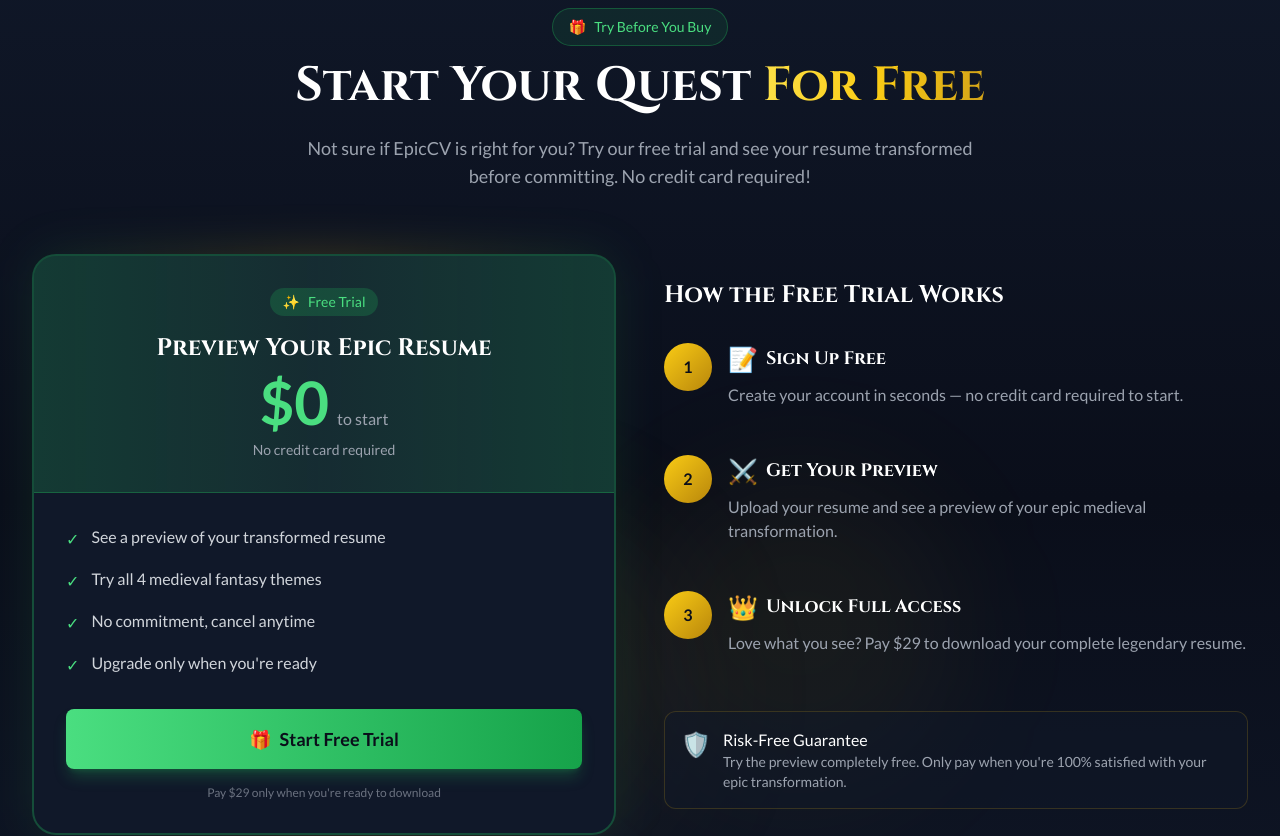
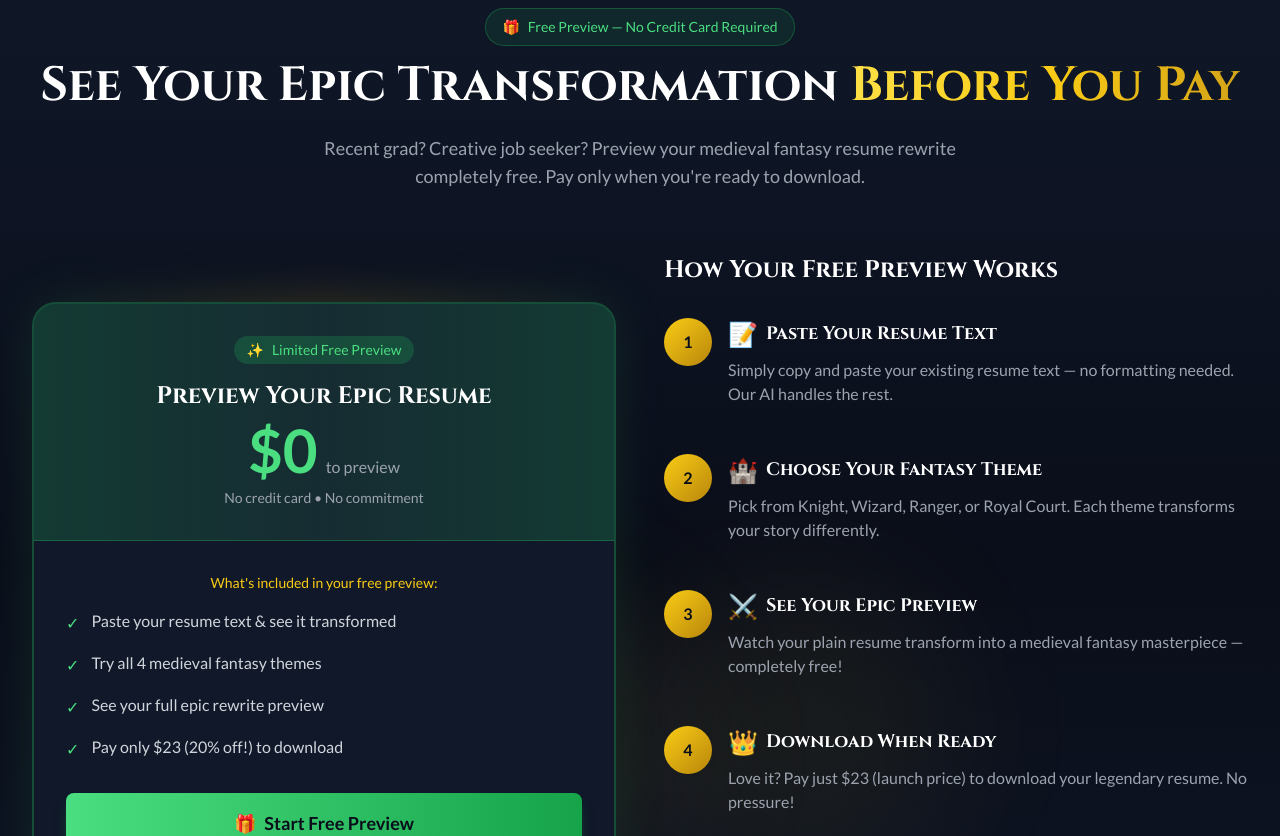
Before and after one commit to INDEX-prog/epiccv, a Next.js app: page / in a window 1280 px wide. Shown: the part 3180-4016 px from the top of the page. Built offline with nearby package versions, Linux system fonts and the light colour scheme.

Commit message:
fix: apply user modifications

```diff
--- a/components/FreeTrial.tsx
+++ b/components/FreeTrial.tsx
@@ -8,21 +8,27 @@ export default function FreeTrial() {
   }> = [
     {
       icon: "📝",
-      title: "Sign Up Free",
+      title: "Paste Your Resume Text",
       description:
-        "Create your account in seconds — no credit card required to start.",
+        "Simply copy and paste your existing resume text — no formatting needed. Our AI handles the rest.",
+    },
+    {
+      icon: "🏰",
+      title: "Choose Your Fantasy Theme",
+      description:
+        "Pick from Knight, Wizard, Ranger, or Royal Court. Each theme transforms your story differently.",
     },
     {
       icon: "⚔️",
-      title: "Get Your Preview",
+      title: "See Your Epic Preview",
       description:
-        "Upload your resume and see a preview of your epic medieval transformation.",
+        "Watch your plain resume transform into a medieval fantasy masterpiece — completely free!",
     },
     {
       icon: "👑",
-      title: "Unlock Full Access",
+      title: "Download When Ready",
       description:
-        "Love what you see? Pay $29 to download your complete legendary resume.",
+        "Love it? Pay just $23 (launch price) to download your legendary resume. No pressure!",
     },
   ];
 
@@ -40,21 +46,21 @@ export default function FreeTrial() {
         <div className="text-center mb-16">
           <span className="inline-flex items-center gap-2 px-4 py-2 bg-green-500/10 border border-green-500/30 rounded-full text-green-400 text-sm font-medium mb-4">
             <span>🎁</span>
-            <span>Try Before You Buy</span>
+            <span>Free Preview — No Credit Card Required</span>
           </span>
           <h2 className="font-medieval text-3xl sm:text-4xl md:text-5xl font-bold mb-6">
-            <span className="text-white">Start Your Quest </span>
-            <span className="gradient-text">For Free</span>
+            <span className="text-white">See Your Epic Transformation </span>
+            <span className="gradient-text">Before You Pay</span>
           </h2>
           <p className="text-gray-400 text-lg max-w-2xl mx-auto">
-            Not sure if EpicCV is right for you? Try our free trial and see your resume
-            transformed before committing. No credit card required!
+            Recent grad? Creative job seeker? Preview your medieval fantasy resume rewrite
+            completely free. Pay only when you&apos;re ready to download.
           </p>
         </div>
 
         {/* Main Content */}
         <div className="grid lg:grid-cols-2 gap-12 items-center">
-          {/* Left: Free Trial Card */}
+          {/* Left: Free Preview Card */}
           <div className="relative">
             {/* Glow Effect */}
             <div className="absolute inset-0 bg-gradient-to-r from-green-500/10 via-gold-400/20 to-green-500/10 rounded-3xl blur-xl"></div>
@@ -64,24 +70,27 @@ export default function FreeTrial() {
               <div className="bg-gradient-to-r from-green-500/20 via-green-400/10 to-green-500/20 p-8 text-center border-b border-green-500/30">
                 <div className="inline-flex items-center gap-2 px-3 py-1 bg-green-500/20 rounded-full text-green-400 text-sm font-medium mb-4">
                   <span>✨</span>
-                  <span>Free Trial</span>
+                  <span>Limited Free Preview</span>
                 </div>
                 <h3 className="font-medieval text-2xl font-bold text-white mb-2">
                   Preview Your Epic Resume
                 </h3>
                 <div className="flex items-baseline justify-center gap-2">
                   <span className="text-5xl md:text-6xl font-bold text-green-400">$0</span>
-                  <span className="text-gray-400">to start</span>
+                  <span className="text-gray-400">to preview</span>
                 </div>
-                <p className="text-gray-400 text-sm mt-2">No credit card required</p>
+                <p className="text-gray-400 text-sm mt-2">No credit card • No commitment</p>
               </div>
 
-              {/* Features */}
+              {/* What&apos;s Included */}
               <div className="p-8">
+                <p className="text-gold-400 text-sm font-medium mb-4 text-center">
+                  What&apos;s included in your free preview:
+                </p>
                 <ul className="space-y-4 mb-8">
                   <li className="flex items-start gap-3">
                     <span className="text-green-400 mt-0.5">✓</span>
-                    <span className="text-gray-300">See a preview of your transformed resume</span>
+                    <span className="text-gray-300">Paste your resume text & see it transformed</span>
                   </li>
                   <li className="flex items-start gap-3">
                     <span className="text-green-400 mt-0.5">✓</span>
@@ -89,26 +98,26 @@ export default function FreeTrial() {
                   </li>
                   <li className="flex items-start gap-3">
                     <span className="text-green-400 mt-0.5">✓</span>
-                    <span className="text-gray-300">No commitment, cancel anytime</span>
+                    <span className="text-gray-300">See your full epic rewrite preview</span>
                   </li>
                   <li className="flex items-start gap-3">
                     <span className="text-green-400 mt-0.5">✓</span>
-                    <span className="text-gray-300">Upgrade only when you&apos;re ready</span>
+                    <span className="text-gray-300">Pay only $23 (20% off!) to download</span>
                   </li>
                 </ul>
 
                 {/* CTA Button */}
                 <Link
-                  href="/checkout?plan=trial"
+                  href="https://epiccv.vercel.app"
                   className="w-full inline-flex items-center justify-center px-8 py-4 text-lg font-bold text-navy-900 bg-gradient-to-r from-green-400 to-green-600 rounded-lg shadow-lg shadow-green-500/25 hover:from-green-300 hover:to-green-500 transform hover:scale-105 transition-all duration-300"
                 >
                   <span className="mr-2">🎁</span>
-                  Start Free Trial
+                  Start Free Preview
                 </Link>
 
                 {/* Note */}
                 <p className="text-gray-500 text-xs text-center mt-4">
-                  Pay $29 only when you&apos;re ready to download
+                  Simple & magical: Paste text → Choose theme → See preview → Download when ready
                 </p>
               </div>
             </div>
@@ -117,7 +126,7 @@ export default function FreeTrial() {
           {/* Right: How It Works */}
           <div>
             <h3 className="font-medieval text-2xl font-bold text-white mb-8">
-              How the Free Trial Works
+              How Your Free Preview Works
             </h3>
 
             <div className="space-y-6">
@@ -146,13 +155,13 @@ export default function FreeTrial() {
               ))}
             </div>
 
-            {/* Guarantee */}
+            {/* Target Audience */}
             <div className="mt-8 p-4 bg-navy-800/50 border border-gold-500/20 rounded-xl flex items-start gap-3">
-              <span className="text-2xl">🛡️</span>
+              <span className="text-2xl">🎯</span>
               <div>
-                <p className="text-white font-medium">Risk-Free Guarantee</p>
+                <p className="text-white font-medium">Perfect For You If...</p>
                 <p className="text-gray-400 text-sm">
-                  Try the preview completely free. Only pay when you&apos;re 100% satisfied with your epic transformation.
+                  You&apos;re a recent grad or creative job seeker who wants to stand out. Make hiring managers remember YOUR name!
                 </p>
               </div>
             </div>
@@ -165,13 +174,13 @@ export default function FreeTrial() {
             Ready to see your resume become legendary?
           </p>
           <div className="flex flex-col sm:flex-row items-center justify-center gap-4">
-            <Link href="/checkout?plan=trial" className="btn-secondary">
+            <Link href="https://epiccv.vercel.app" className="btn-secondary">
               <span className="mr-2">🎁</span>
-              Start Free Trial
+              Start Free Preview
             </Link>
             <span className="text-gray-500">or</span>
             <Link href="#pricing" className="text-gold-400 hover:text-gold-300 transition-colors font-medium">
-              Skip to full purchase →
+              See launch pricing (20% off!) →
             </Link>
           </div>
         </div>
```
